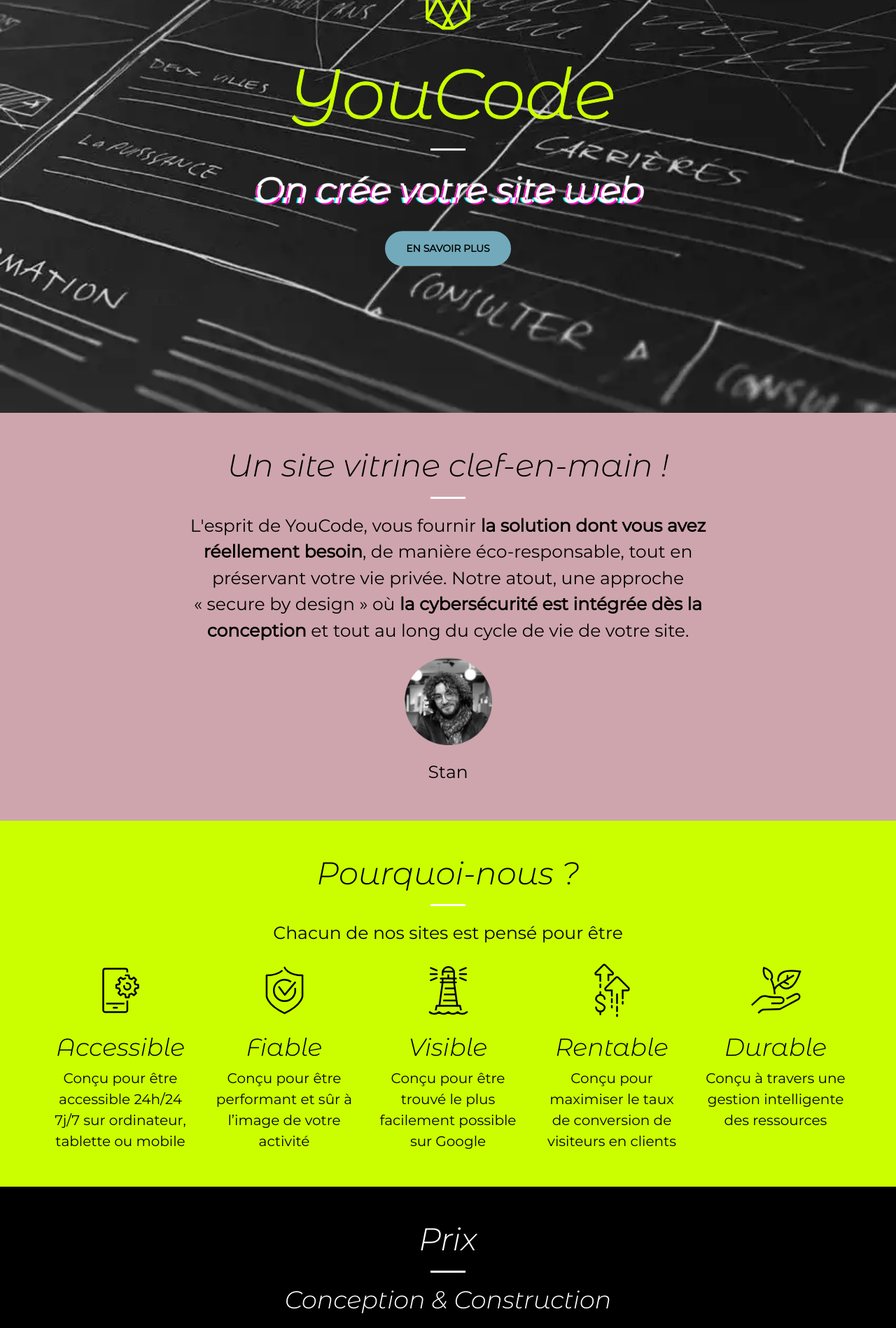
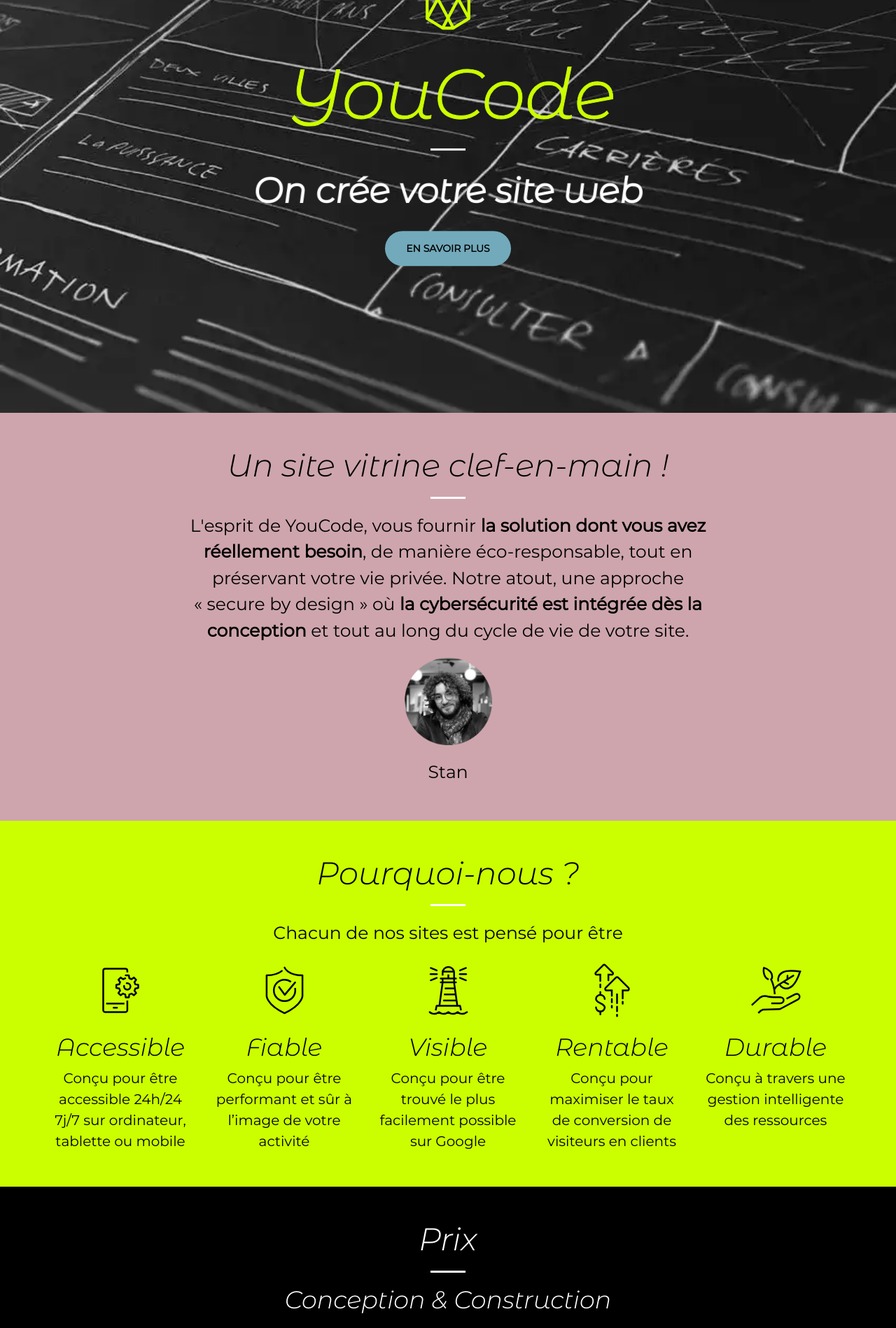
Before and after one commit to Balaiseee/youcode-fr, a Jekyll site: the page built from index.html, in a window 1280 px wide. Shown: the part 310-2208 px from the top of the page at 70% size. Built offline with Jekyll 4.4.1, drawn with Linux system fonts in a browser that asks for light colours.

Commit message:
fix: Fony display on Safari

```diff
--- a/_sass/_fonts.scss
+++ b/_sass/_fonts.scss
@@ -5,7 +5,8 @@
   font-weight: 300;
   font-display: swap;
   src: url('../fonts/montserrat-alternates-v12-latin-300italic.eot'); /* IE9 Compat Modes */
-  src: url('../fonts/montserrat-alternates-v12-latin-300italic.eot?#iefix') format('embedded-opentype'), /* IE6-IE8 */
+  src: local(''),
+       url('../fonts/montserrat-alternates-v12-latin-300italic.eot?#iefix') format('embedded-opentype'), /* IE6-IE8 */
        url('../fonts/montserrat-alternates-v12-latin-300italic.woff2') format('woff2'), /* Super Modern Browsers */
        url('../fonts/montserrat-alternates-v12-latin-300italic.woff') format('woff'), /* Modern Browsers */
        url('../fonts/montserrat-alternates-v12-latin-300italic.ttf') format('truetype'), /* Safari, Android, iOS */
@@ -18,7 +19,8 @@
   font-weight: 400;
   font-display: swap;
   src: url('../fonts/montserrat-v18-latin-regular.eot'); /* IE9 Compat Modes */
-  src: url('../fonts/montserrat-v18-latin-regular.eot?#iefix') format('embedded-opentype'), /* IE6-IE8 */
+  src: local(''),
+       url('../fonts/montserrat-v18-latin-regular.eot?#iefix') format('embedded-opentype'), /* IE6-IE8 */
        url('../fonts/montserrat-v18-latin-regular.woff2') format('woff2'), /* Super Modern Browsers */
        url('../fonts/montserrat-v18-latin-regular.woff') format('woff'), /* Modern Browsers */
        url('../fonts/montserrat-v18-latin-regular.ttf') format('truetype'), /* Safari, Android, iOS */
```
